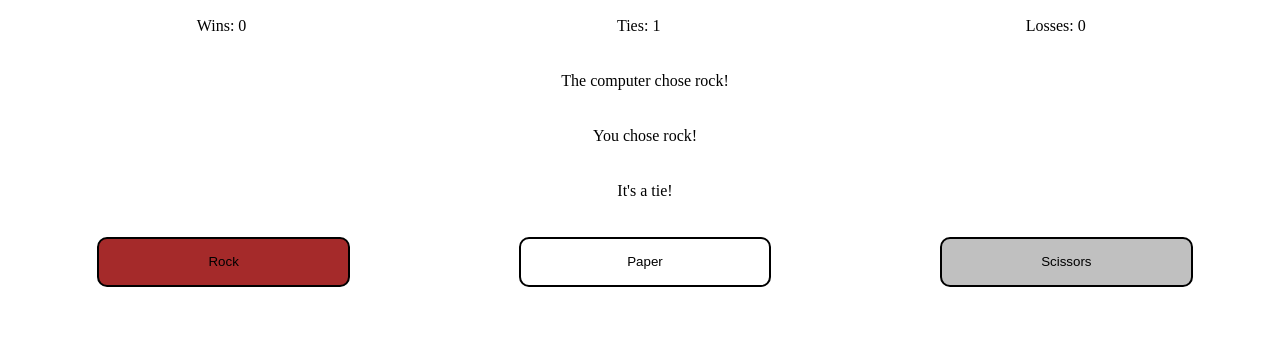
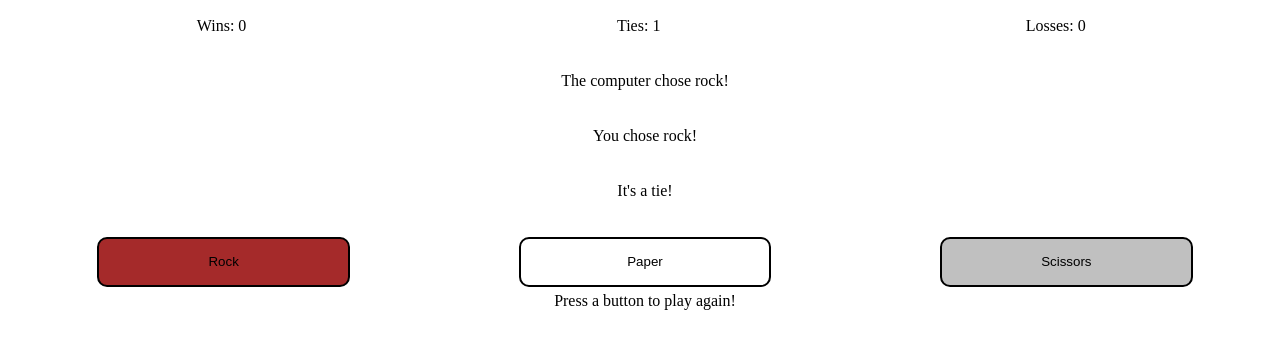
Before and after one commit to gsloup/Rock-Paper-Scissors, a plain HTML site: page rockpaperscissors.html in a window 1280 px wide. Both pictures are taken after a click on the button "Rock". Shown: the part 110-458 px from the top of the page. Drawn offline with Linux system fonts and the light colour scheme.

Commit message:
adds play again message on screen

```diff
--- a/rockpaperscissors.html
+++ b/rockpaperscissors.html
@@ -27,9 +27,7 @@
             <button class="choice paper flex33"  value="paper">Paper</button>
             <button class="choice scissors flex33"  value="scissors">Scissors</button>
         </div>
-        <!-- <div>
-            <h2 class="text-center" id="userChoice"></h2>
-        </div> -->
+        <div class="content selection text-center" id="playAgain"></div>
     </main>
     <script src="./rockpaperscissors.js"></script>
 </body>
--- a/rockpaperscissors.js
+++ b/rockpaperscissors.js
@@ -29,7 +29,6 @@ var buttonsArray = document.querySelectorAll("button").forEach(function(button){
             console.log(`${ties} ties`);
             document.getElementById("tie").innerText = `${ties}`;
             document.getElementById("winnerStatement").innerText = "It's a tie!";
-
         };
         if (winner === "player"){
             wins++;
@@ -43,9 +42,10 @@ var buttonsArray = document.querySelectorAll("button").forEach(function(button){
             document.getElementById("loss").innerText = `${loses}`;
             document.getElementById("winnerStatement").innerText = "Computer Wins! Player Loses!";
         };
-        // Updates game count and game display
+        // Updates game count and game/play again display
         gameCount++;
-        document.getElementById("game").innerText = `${gameCount}`
+        document.getElementById("game").innerText = `${gameCount}`;
+        document.getElementById("playAgain").innerText = "Press a button to play again!";
 
 
 
```
